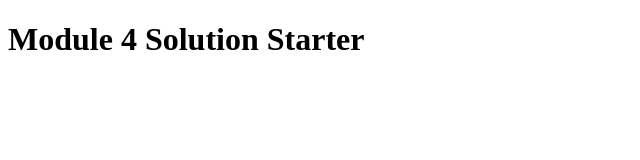
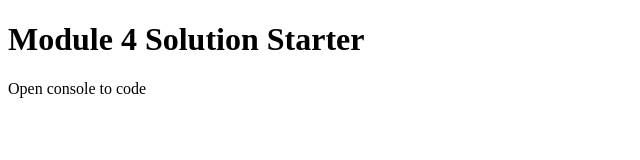
Before and after one commit to Nappiz/m, a plain HTML site: page index.html in a window 1280 px wide. Shown: the whole page, without its empty margins (0-640 px from the left). Drawn offline with Linux system fonts and the light colour scheme.

Commit message:
index.html

```diff
--- a/index.html
+++ b/index.html
@@ -9,5 +9,6 @@
 </head>
 <body>
   <h1>Module 4 Solution Starter</h1>
+  <p>Open console to code</p>
 </body>
 </html>
```
